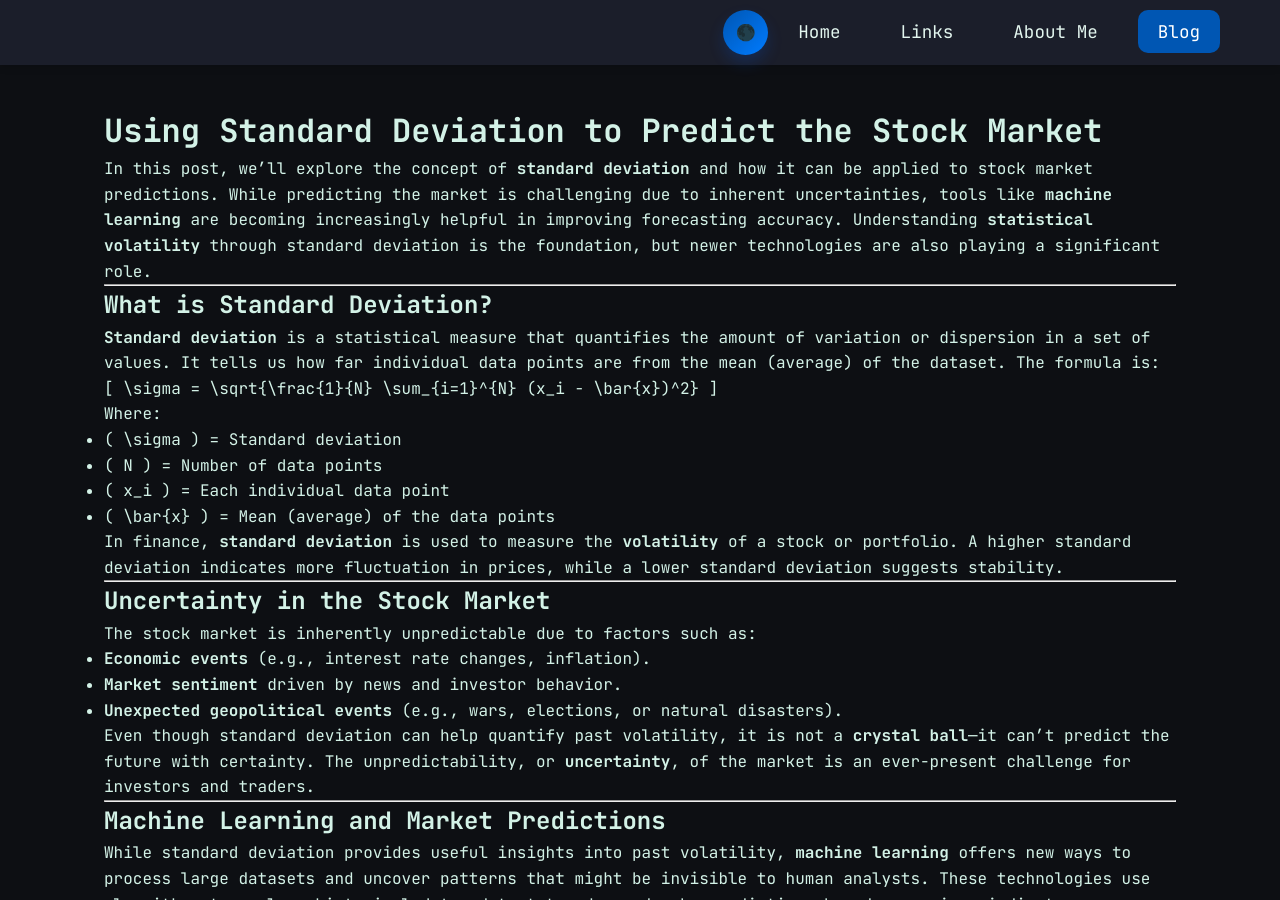
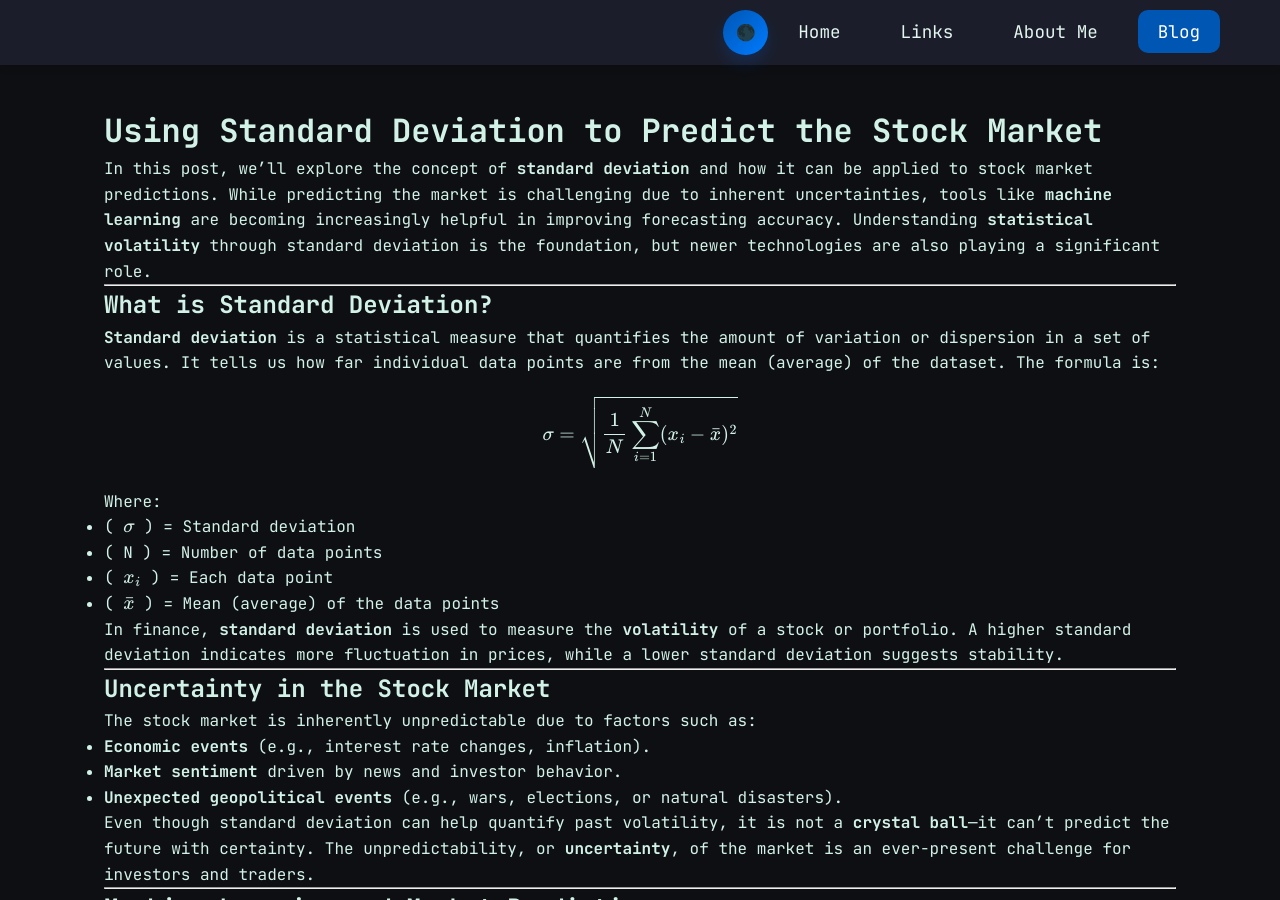
Before and after one commit to FrankTrani/FrankTrani.github.io, a Jekyll site: the page built from _posts/2024-10-12-standard-deviation-stock-market.md, in a window 1280 px wide and 900 px high. Built offline with Jekyll 4.4.1, drawn with Linux system fonts in a browser that asks for light colours.

Commit message:
Add MathJax for LaTeX support in blog post

```diff
--- a/_layouts/post.html
+++ b/_layouts/post.html
@@ -7,6 +7,7 @@
     <link rel="stylesheet" href="{{ '/scripts/styles.css' | relative_url }}">
     <link rel="stylesheet" href="https://cdnjs.cloudflare.com/ajax/libs/font-awesome/5.15.3/css/all.min.css">
     <script src="{{ '/scripts/script.js' | relative_url }}" defer></script>
+    <script src="https://cdn.jsdelivr.net/npm/mathjax@3/es5/tex-mml-chtml.js"></script>
   </head>
   <body>
     <header>
--- a/_posts/2024-10-12-standard-deviation-stock-market.md
+++ b/_posts/2024-10-12-standard-deviation-stock-market.md
@@ -16,15 +16,17 @@
 
 **Standard deviation** is a statistical measure that quantifies the amount of variation or dispersion in a set of values. It tells us how far individual data points are from the mean (average) of the dataset. The formula is:
 
-\[
+$$
 \sigma = \sqrt{\frac{1}{N} \sum_{i=1}^{N} (x_i - \bar{x})^2}
-\]
+$$
 
 Where:
-- \( \sigma \) = Standard deviation
+
+- \( $$\sigma$$ \) = Standard deviation
 - \( N \) = Number of data points
-- \( x_i \) = Each individual data point
-- \( \bar{x} \) = Mean (average) of the data points
+- \( $$x_i$$ \) = Each data point
+- \( $$\bar{x}$$ \) = Mean (average) of the data points
+
 
 In finance, **standard deviation** is used to measure the **volatility** of a stock or portfolio. A higher standard deviation indicates more fluctuation in prices, while a lower standard deviation suggests stability.
 
```
